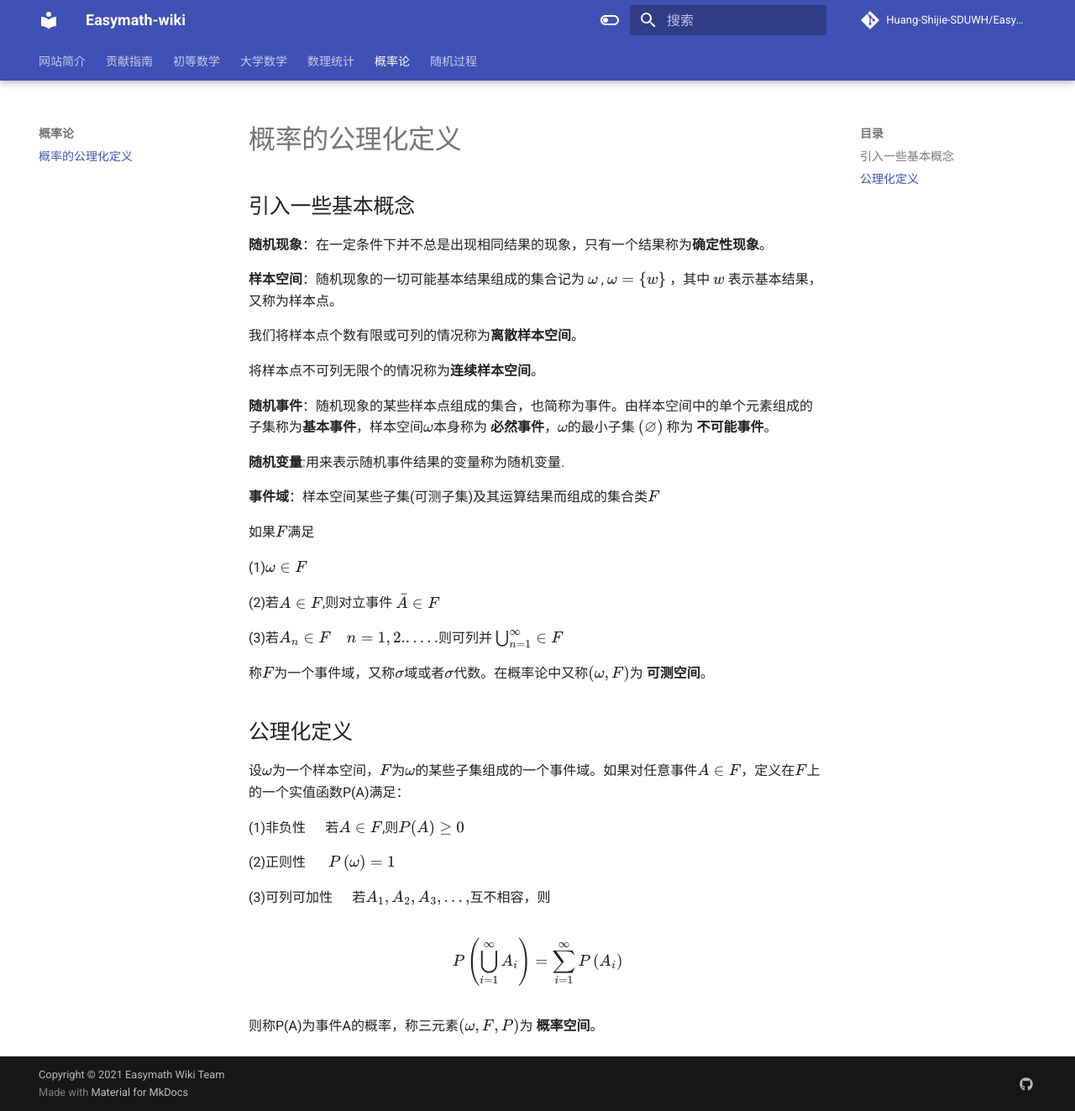
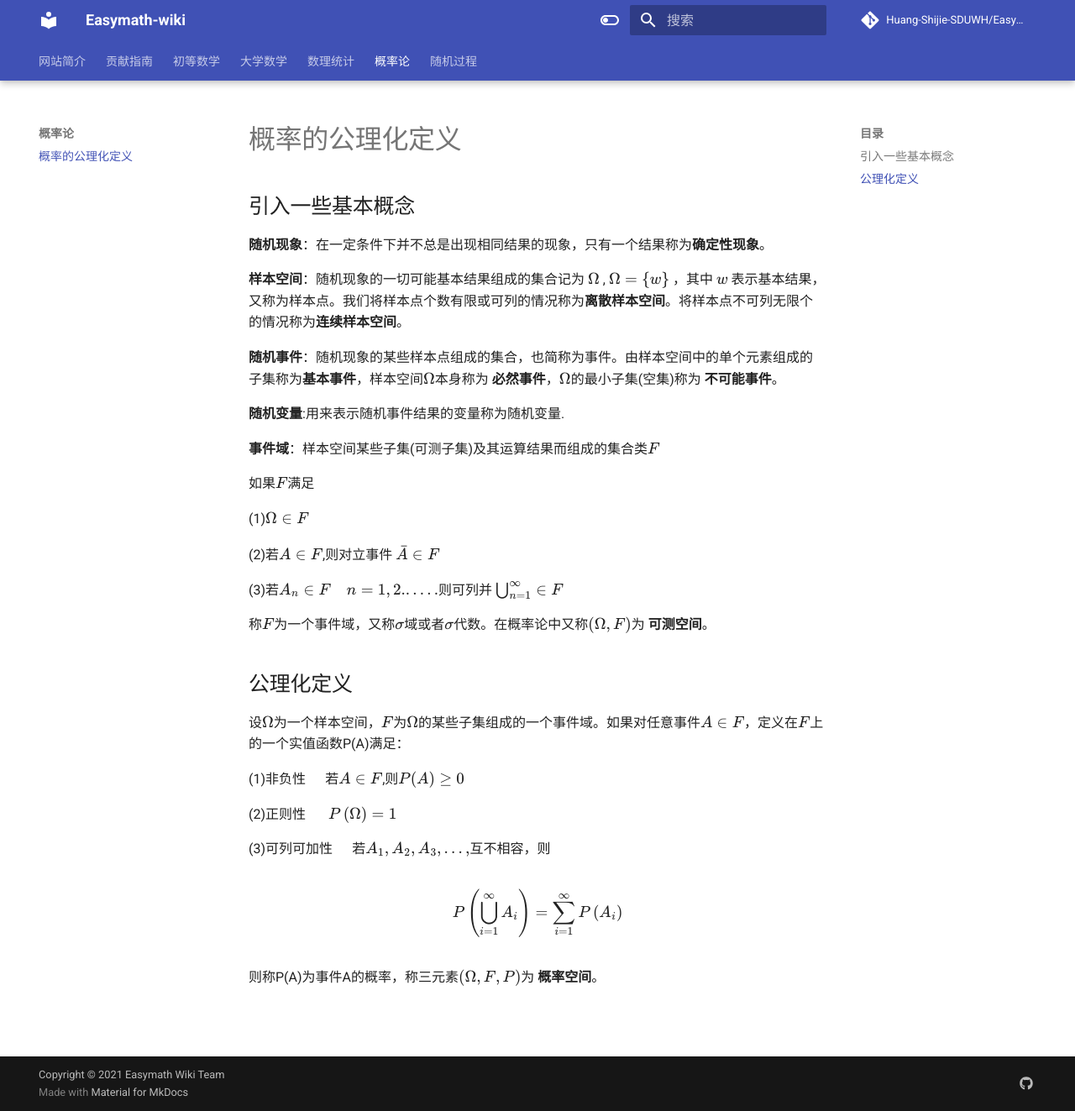
Before and after one commit to Easymath-wiki/Easymath-wiki, an MkDocs documentation site: the page built from docs/概率论/概率的公理化定义.md, in a window 1280 px wide and 1323 px high. Shown: the whole window at 84% size. Built offline with MkDocs 1.6.1 and Material for MkDocs 9.7.7, drawn with Linux system fonts in a browser that asks for light colours; formulas are drawn with MathJax 3; comment, search, counter and statistics services are not loaded.

Commit message:
Update 概率的公理化定义.md

```diff
--- a/docs/概率论/概率的公理化定义.md
+++ b/docs/概率论/概率的公理化定义.md
@@ -1,13 +1,9 @@
 ## 引入一些基本概念
 **随机现象**：在一定条件下并不总是出现相同结果的现象，只有一个结果称为**确定性现象**。
 
-**样本空间**：随机现象的一切可能基本结果组成的集合记为 $\omega$ , $\omega =\left \{ w \right \}$ ，其中 $w$ 表示基本结果，又称为样本点。
+**样本空间**：随机现象的一切可能基本结果组成的集合记为 $\Omega$ , $\Omega =\left \{ w \right \}$ ，其中 $w$ 表示基本结果，又称为样本点。我们将样本点个数有限或可列的情况称为**离散样本空间**。将样本点不可列无限个的情况称为**连续样本空间**。
 
-我们将样本点个数有限或可列的情况称为**离散样本空间**。
-
-将样本点不可列无限个的情况称为**连续样本空间**。
-
-**随机事件**：随机现象的某些样本点组成的集合，也简称为事件。由样本空间中的单个元素组成的子集称为**基本事件**，样本空间$\omega$本身称为 **必然事件**，$\omega$的最小子集  $\left (\varnothing \right)$ 称为 **不可能事件**。
+**随机事件**：随机现象的某些样本点组成的集合，也简称为事件。由样本空间中的单个元素组成的子集称为**基本事件**，样本空间$\Omega$本身称为 **必然事件**，$\Omega$的最小子集(空集)称为 **不可能事件**。
 
 **随机变量**:用来表示随机事件结果的变量称为随机变量.
 
@@ -15,23 +11,23 @@
 
 如果$F$满足
 
-(1)$\omega \in F$
+(1)$\Omega \in F$
 
 (2)若$A \in F$,则对立事件 $\bar{A} \in F$
 
 (3)若$A_{n} \in F \quad n=1,2......$则可列并 $\bigcup_{n=1}^{\infty} \in F$
 
-称$F$为一个事件域，又称$\sigma$域或者$\sigma$代数。在概率论中又称$\left ( \omega,F \right )$为 **可测空间**。
+称$F$为一个事件域，又称$\sigma$域或者$\sigma$代数。在概率论中又称$\left ( \Omega,F \right )$为 **可测空间**。
 
 ## 公理化定义
-设$\omega$为一个样本空间，$F$为$\omega$的某些子集组成的一个事件域。如果对任意事件$A \in F$，定义在$F$上的一个实值函数P(A)满足：
+设$\Omega$为一个样本空间，$F$为$\Omega$的某些子集组成的一个事件域。如果对任意事件$A \in F$，定义在$F$上的一个实值函数P(A)满足：
 
 (1)非负性 $\quad$若$A \in F$,则$P(A) \ge 0$
 
-(2)正则性 $\quad$ $P\left (\omega \right)=1$
+(2)正则性 $\quad$ $P\left (\Omega \right)=1$
 
 (3)可列可加性$\quad$ 若$A_{1},A_{2},A_{3},...,$互不相容，则
 
 $$P \left( \bigcup_{i=1}^{\infty}A_{i} \right)= \sum_{i=1}^{\infty}P \left (A_{i} \right)$$
 
-则称P(A)为事件A的概率，称三元素$\left (\omega,F,P \right)$为 **概率空间**。
+则称P(A)为事件A的概率，称三元素$\left (\Omega,F,P \right)$为 **概率空间**。
```
